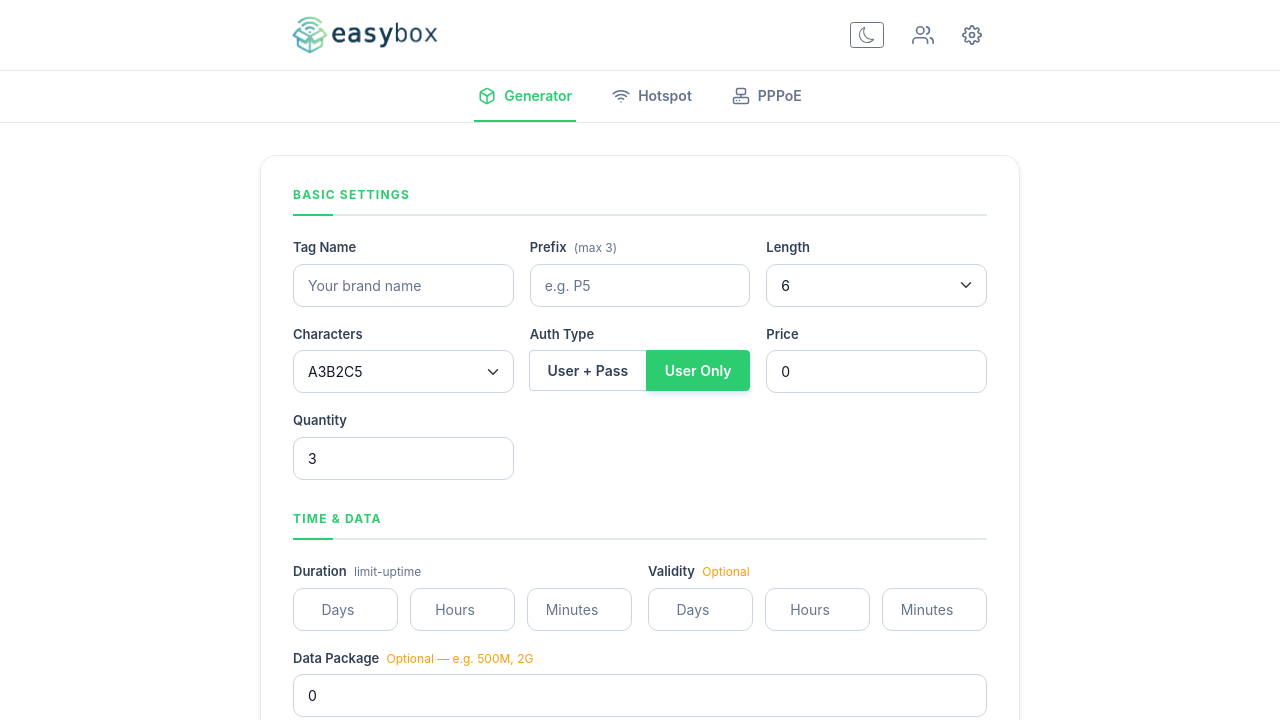
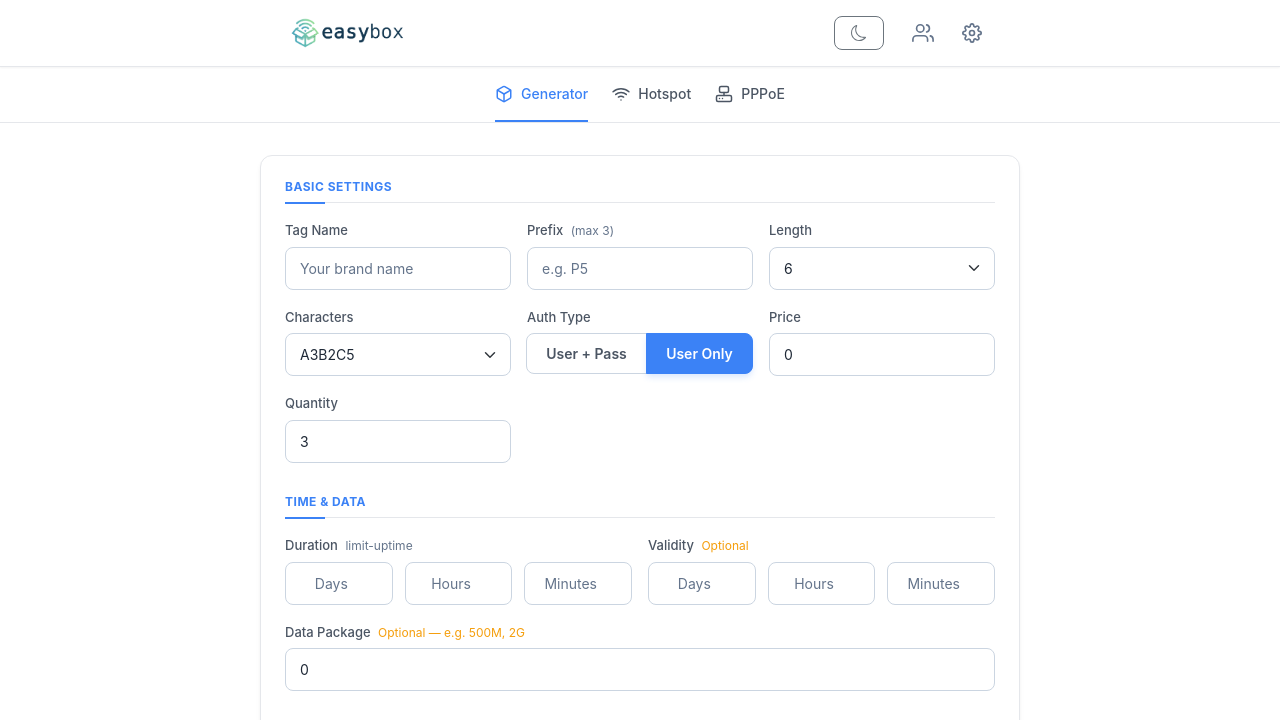
Before and after one commit to projectbaluga/EasyBox, a website: page www/index.html in a window 1280 px wide. Shown: the top 720 px of the page. Drawn offline with Linux system fonts and the light colour scheme.

Commit message:
Add professional design enhancements and new TODOs
* Add professional UI enhancements to CSS (softer borders, blue primary theme, clean form inputs, grid background for canvas area)
* Add new TODO items to README (RBAC, Multi-language support, Customizable widgets, Export JSON settings)

```diff
--- a/www/css/style.css
+++ b/www/css/style.css
@@ -1908,3 +1908,183 @@ body.dark-mode .qv-card {
     border: 1px solid var(--border);
     box-shadow: var(--shadow);
 }
+
+/* ============================================
+   EasyBox - Professional Design Enhancements
+   ============================================ */
+
+/* Soften shadows and borders */
+:root {
+    --primary: #3b82f6; /* Shift to a more professional blue from green */
+    --primary-hover: #2563eb;
+    --primary-light: rgba(59, 130, 246, 0.1);
+    --bg: #f3f4f6; /* Softer gray background */
+    --card: #ffffff;
+    --border: #e5e7eb;
+    --text: #1f2937;
+    --text-secondary: #4b5563;
+    --shadow-sm: 0 1px 2px 0 rgba(0, 0, 0, 0.05);
+    --shadow: 0 4px 6px -1px rgba(0, 0, 0, 0.05), 0 2px 4px -1px rgba(0, 0, 0, 0.03);
+    --shadow-md: 0 10px 15px -3px rgba(0, 0, 0, 0.05), 0 4px 6px -2px rgba(0, 0, 0, 0.025);
+    --radius: 12px;
+    --radius-sm: 8px;
+    --radius-xs: 6px;
+}
+
+/* Modern Header */
+.app-header {
+    background: var(--card);
+    border-bottom: 1px solid var(--border);
+    padding: 12px 24px;
+    box-shadow: var(--shadow-sm);
+}
+
+.brand-logo img {
+    height: 32px;
+    object-fit: contain;
+}
+
+/* Modern Navigation Tabs */
+.app-nav {
+    background: var(--card);
+    border-bottom: 1px solid var(--border);
+    padding: 0 24px;
+    display: flex;
+    gap: 24px;
+}
+
+.nav-tab {
+    padding: 16px 0;
+    color: var(--text-secondary);
+    font-weight: 500;
+    border-bottom: 2px solid transparent;
+    transition: all 0.2s;
+    cursor: pointer;
+    display: flex;
+    align-items: center;
+    gap: 8px;
+}
+
+.nav-tab:hover {
+    color: var(--primary);
+}
+
+.nav-tab.active {
+    color: var(--primary);
+    border-bottom-color: var(--primary);
+}
+
+/* Card Improvements */
+.qv-card {
+    background: var(--card);
+    border: 1px solid var(--border);
+    border-radius: var(--radius);
+    box-shadow: var(--shadow);
+    padding: 24px;
+    margin-bottom: 24px;
+}
+
+/* Form Controls */
+.form-control, .form-select {
+    border-radius: var(--radius-sm);
+    border: 1px solid var(--input-border);
+    padding: 10px 14px;
+    font-size: 14px;
+    transition: all 0.2s;
+}
+
+.form-control:focus, .form-select:focus {
+    border-color: var(--primary);
+    box-shadow: 0 0 0 3px var(--primary-light);
+}
+
+/* Editor Canvas Area */
+.editor-canvas-area {
+    background-color: #f8fafc;
+    background-image: linear-gradient(#e2e8f0 1px, transparent 1px),
+                      linear-gradient(90deg, #e2e8f0 1px, transparent 1px);
+    background-size: 20px 20px;
+    border: 1px solid var(--border);
+    border-radius: var(--radius);
+    padding: 40px;
+    display: flex;
+    justify-content: center;
+    align-items: center;
+    min-height: 400px;
+    overflow: hidden;
+}
+
+body.dark-mode .editor-canvas-area {
+    background-color: #0f172a;
+    background-image: linear-gradient(#1e293b 1px, transparent 1px),
+                      linear-gradient(90deg, #1e293b 1px, transparent 1px);
+}
+
+.drag-voucher-container {
+    box-shadow: var(--shadow-md);
+    border: 1px solid var(--border) !important;
+}
+
+/* Buttons */
+.btn {
+    border-radius: var(--radius-sm);
+    font-weight: 500;
+    padding: 8px 16px;
+    transition: all 0.2s;
+}
+
+.btn-primary {
+    background-color: var(--primary);
+    border-color: var(--primary);
+}
+
+.btn-primary:hover {
+    background-color: var(--primary-hover);
+    border-color: var(--primary-hover);
+    transform: translateY(-1px);
+}
+
+/* Properties Panel */
+.properties-panel {
+    background: var(--card);
+    border-left: 1px solid var(--border);
+    padding: 20px;
+    width: 320px;
+    flex-shrink: 0;
+}
+
+.panel-header {
+    font-weight: 600;
+    color: var(--text);
+    margin-bottom: 16px;
+    padding-bottom: 12px;
+    border-bottom: 1px solid var(--border);
+}
+
+
+/* Update the form labels and sections for a cleaner look */
+.form-label {
+    font-weight: 500;
+    color: var(--text-secondary);
+    margin-bottom: 6px;
+    font-size: 13px;
+}
+
+.section-title {
+    font-size: 12px;
+    font-weight: 700;
+    text-transform: uppercase;
+    letter-spacing: 0.5px;
+    color: var(--primary);
+    margin-bottom: 16px;
+    border-bottom: 1px solid var(--border);
+    padding-bottom: 8px;
+}
+
+.prop-label {
+    font-size: 11px;
+    text-transform: uppercase;
+    font-weight: 600;
+    color: var(--text-muted);
+    margin-bottom: 4px;
+}
```
Also changed, not shown: README.md.
